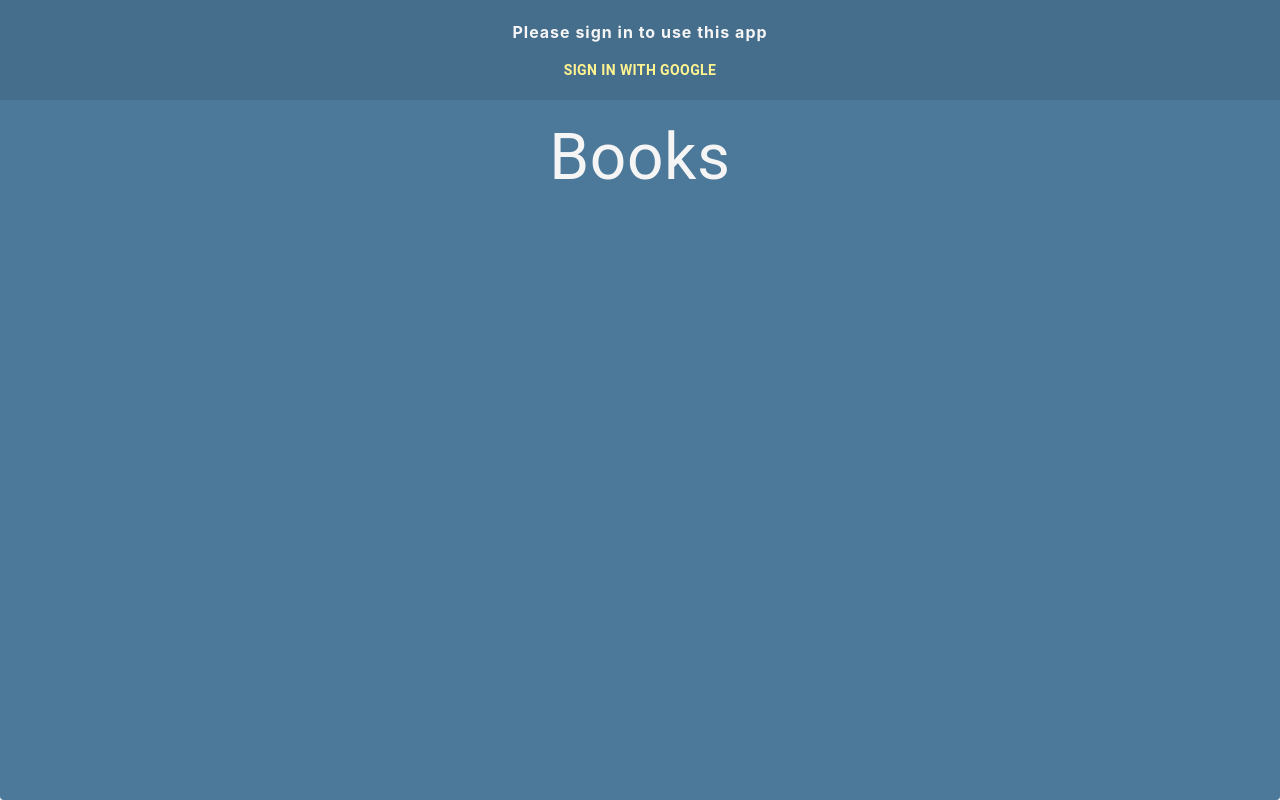
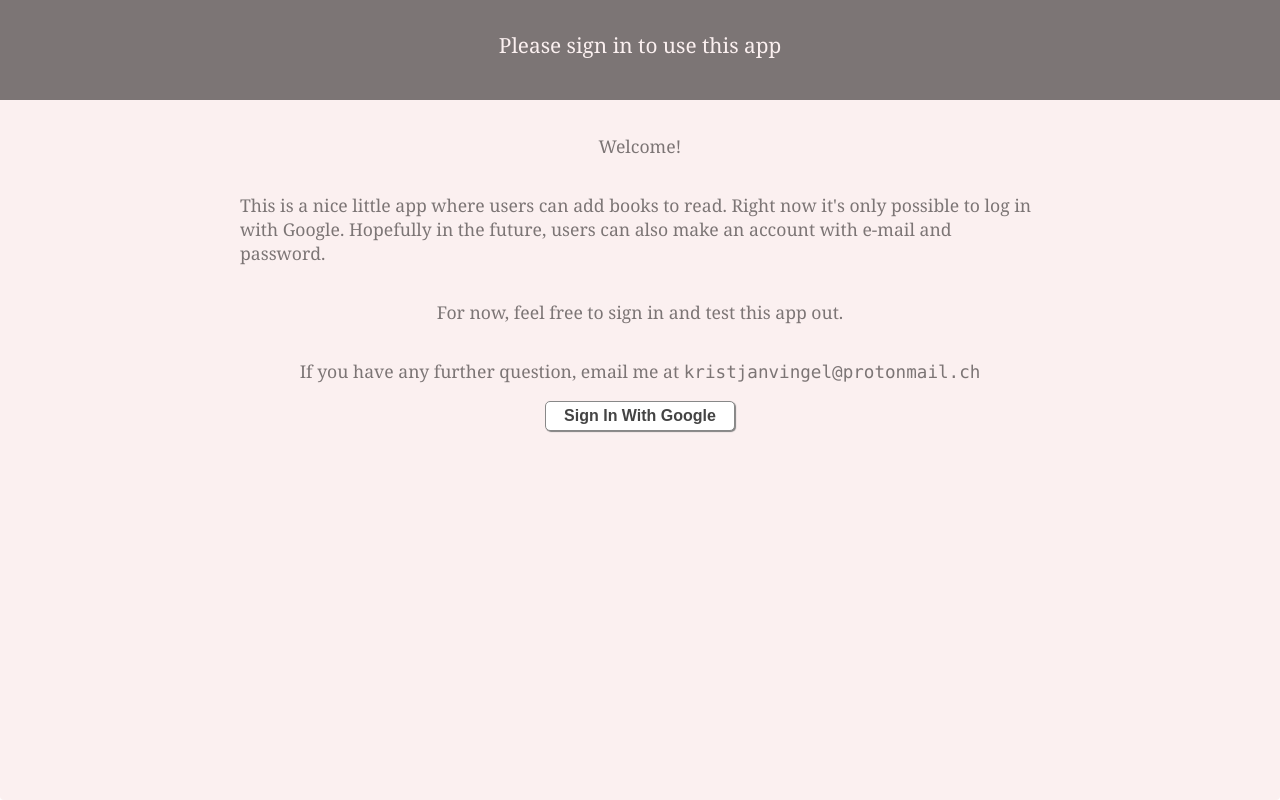
Before and after one commit to kristjanv001/books-to-read, a React (Create React App) app: page / in a window 1280 px wide. Built offline with nearby package versions, Linux system fonts and the light colour scheme; no server answers.

Commit message:
changed colors, tweaked style

```diff
--- a/src/App.js
+++ b/src/App.js
@@ -9,8 +9,10 @@ export default function App() {
   const styles = {
     padding: 0,
     margin: 0,
-    height: "100vh",
-    backgroundColor: "#4C799A",
+    minHeight: "100vh",
+    backgroundColor: "#fbf0f0",
+    display: "flex",
+    flexDirection: "column",
   };
 
   const [currentUser, setCurrentUser] = useState(null);
@@ -52,7 +54,17 @@ export default function App() {
   return (
     <Paper style={styles} elevation={0}>
       <NavBar currentUser={currentUser} logOut={logOut} />
-      <Grid container justify="center" style={{ padding: 10 }}>
+      <Grid
+        container
+        justify="center"
+        style={{
+          padding: "1em 0.5em",
+          flexGrow: "1",
+          display: "flex",
+          height: "100%",
+          // alignItems: "center",
+        }}
+      >
         <Grid>
           <BookApp currentUser={currentUser} books={books} />
         </Grid>
--- a/src/components/BookApp.jsx
+++ b/src/components/BookApp.jsx
@@ -5,7 +5,7 @@ import Welcome from "./Welcome";
 
 export default function BookApp(props) {
   return (
-    <div>
+    <div style={{ width: "100%" }}>
       {!props.currentUser ? (
         <Welcome />
       ) : (
--- a/src/components/BookForm.jsx
+++ b/src/components/BookForm.jsx
@@ -24,7 +24,11 @@ export default function BookForm(props) {
 
   return (
     <Paper
-      style={{ backgroundColor: "#D9D4C0", margin: "1rem 0", padding: "1rem" }}
+      style={{
+        backgroundColor: "#whitesmoke",
+        margin: "1rem 0",
+        padding: "1rem",
+      }}
     >
       <form onSubmit={handleSubmit}>
         <TextField
@@ -51,7 +55,7 @@ export default function BookForm(props) {
           style={{
             fontSize: "1em",
             marginTop: "1rem",
-            backgroundColor: "#D57249",
+            backgroundColor: "#2ec1ac",
             width: "100%",
             fontWeight: "900",
             color: "whitesmoke",
--- a/src/components/BookItem.jsx
+++ b/src/components/BookItem.jsx
@@ -23,7 +23,7 @@ export default function BookItem(props) {
       >
         <Checkbox
           style={{
-            color: "#D57249",
+            color: "#2ec1ac",
           }}
           onChange={handleCheckBox}
           checked={props.book.done}
--- a/src/components/BookList.jsx
+++ b/src/components/BookList.jsx
@@ -6,7 +6,7 @@ import Paper from "@material-ui/core/Paper";
 export default function BookList(props) {
   return (
     <div>
-      <Paper style={{ backgroundColor: "#D9D4C0", minHeight: 88 }}>
+      <Paper style={{ backgroundColor: "#whitesmoke", minHeight: 88 }}>
         <List>
           {props.books.map((book) => {
             return <BookItem key={book.id} book={book} />;
--- /dev/null
+++ b/src/components/NavBar.css
@@ -0,0 +1,6 @@
+@import url("https://fonts.googleapis.com/css2?family=Noto+Serif&display=swap");
+
+#navbar-text {
+  font-family: "Noto Serif", serif;
+  font-size: 1.3em;
+}
--- a/src/components/NavBar.jsx
+++ b/src/components/NavBar.jsx
@@ -3,27 +3,25 @@ import React from "react";
 import Toolbar from "@material-ui/core/Toolbar";
 import Button from "@material-ui/core/Button";
 import { signInWithGoogle } from "../firebase/firebaseConfig";
+import "./NavBar.css";
 
 export default function NavBar(props) {
   return (
     <AppBar
       elevation={0}
       style={{
-        backgroundColor: "#456E8D",
+        backgroundColor: "#7c7575",
         height: "100px",
+        width: "100%",
         display: "flex",
         justifyContent: "center",
         alignItems: "center",
       }}
       position="static"
     >
-      <Toolbar
-        style={{
-          maxWidth: "800px",
-        }}
-      >
       <div
         style={{
+          height: "100%",
           display: "flex",
           flexDirection: "column",
           justifyContent: "center",
@@ -31,48 +29,33 @@ export default function NavBar(props) {
         }}
       >
         <span
-            style={{
-              fontWeight: "bold",
-              color: "whitesmoke",
-              padding: "10px 0",
-              letterSpacing: "1px",
-            }}
+          id="navbar-text"
+          style={{ color: "#fbf0f0", paddingBottom: "10px" }}
         >
           {props.currentUser
             ? `Welcome, ${props.currentUser.displayName}`
             : `Please sign in to use this app`}
         </span>
+
         <div id="logout">
           {props.currentUser ? (
             <div>
-                <Button
+              <a
                 onClick={props.logOut}
-                  disableElevation
                 style={{
-                    color: "#D57249",
+                  cursor: "pointer",
+                  textDecoration: "underline",
+                  color: "white",
                   fontWeight: "600",
-                    flexGrow: "0",
+                  // flexGrow: "0",
                 }}
               >
                 Log out
-                </Button>
+              </a>
             </div>
-            ) : (
-              <Button
-                onClick={signInWithGoogle}
-                disableElevation
-                style={{
-                  color: "#fff48f",
-                  fontWeight: "600",
-                  flexGrow: "0",
-                }}
-              >
-                Sign in with Google
-              </Button>
-            )}
+          ) : null}
         </div>
       </div>
-      </Toolbar>
     </AppBar>
   );
 }
--- /dev/null
+++ b/src/components/Welcome.css
@@ -0,0 +1,23 @@
+@import url("https://fonts.googleapis.com/css2?family=Noto+Serif&display=swap");
+
+p {
+  font-family: "Noto Serif", serif;
+  font-size: 1.1em;
+}
+
+#sign-in-btn {
+  display: inline-block;
+  background: white;
+  color: #444;
+  height: 30px;
+  width: 190px;
+  border-radius: 5px;
+  border: thin solid #888;
+  box-shadow: 1px 1px 1px grey;
+}
+
+#sign-in-btn span {
+  display: inline-block;
+  font-size: 1.2em;
+  font-weight: bold;
+}
--- a/src/components/Welcome.jsx
+++ b/src/components/Welcome.jsx
@@ -1,12 +1,35 @@
 import React from "react";
 import Typography from "@material-ui/core/Typography";
+import { signInWithGoogle } from "../firebase/firebaseConfig";
+import "./Welcome.css";
 
 export default function Welcome() {
   return (
-    <div>
-      <Typography style={{ color: "whitesmoke", fontSize: "4em" }}>
-        Books
-      </Typography>
+    <div
+      style={{
+        padding: "0 1.5em",
+        color: "#7c7575",
+        display: "flex",
+        flexDirection: "column",
+        justifyContent: "flex-start",
+        alignItems: "center",
+        maxWidth: "800px",
+      }}
+    >
+      <p>Welcome!</p>
+      <p>
+        This is a nice little app where users can add books to read. Right now
+        it's only possible to log in with Google. Hopefully in the future, users
+        can also make an account with e-mail and password.
+      </p>
+      <p>For now, feel free to sign in and test this app out.</p>
+      <p>
+        If you have any further question, email me at{" "}
+        <code>kristjanvingel@protonmail.ch</code>
+      </p>
+      <button id="sign-in-btn" onClick={signInWithGoogle}>
+        <span>Sign In With Google</span>
+      </button>
     </div>
   );
 }
```
Lines whose indentation alone changed are shown as unchanged.
